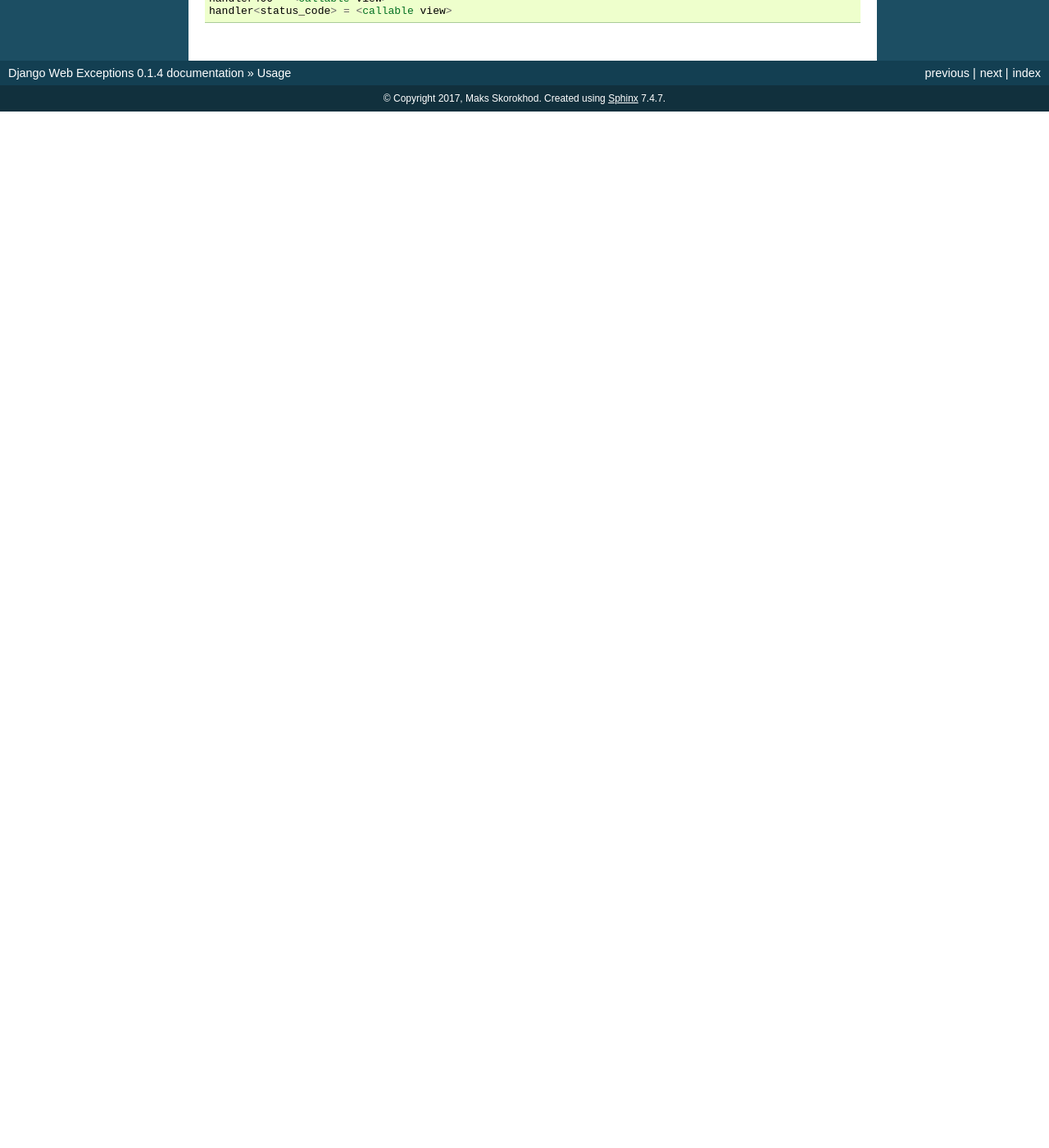
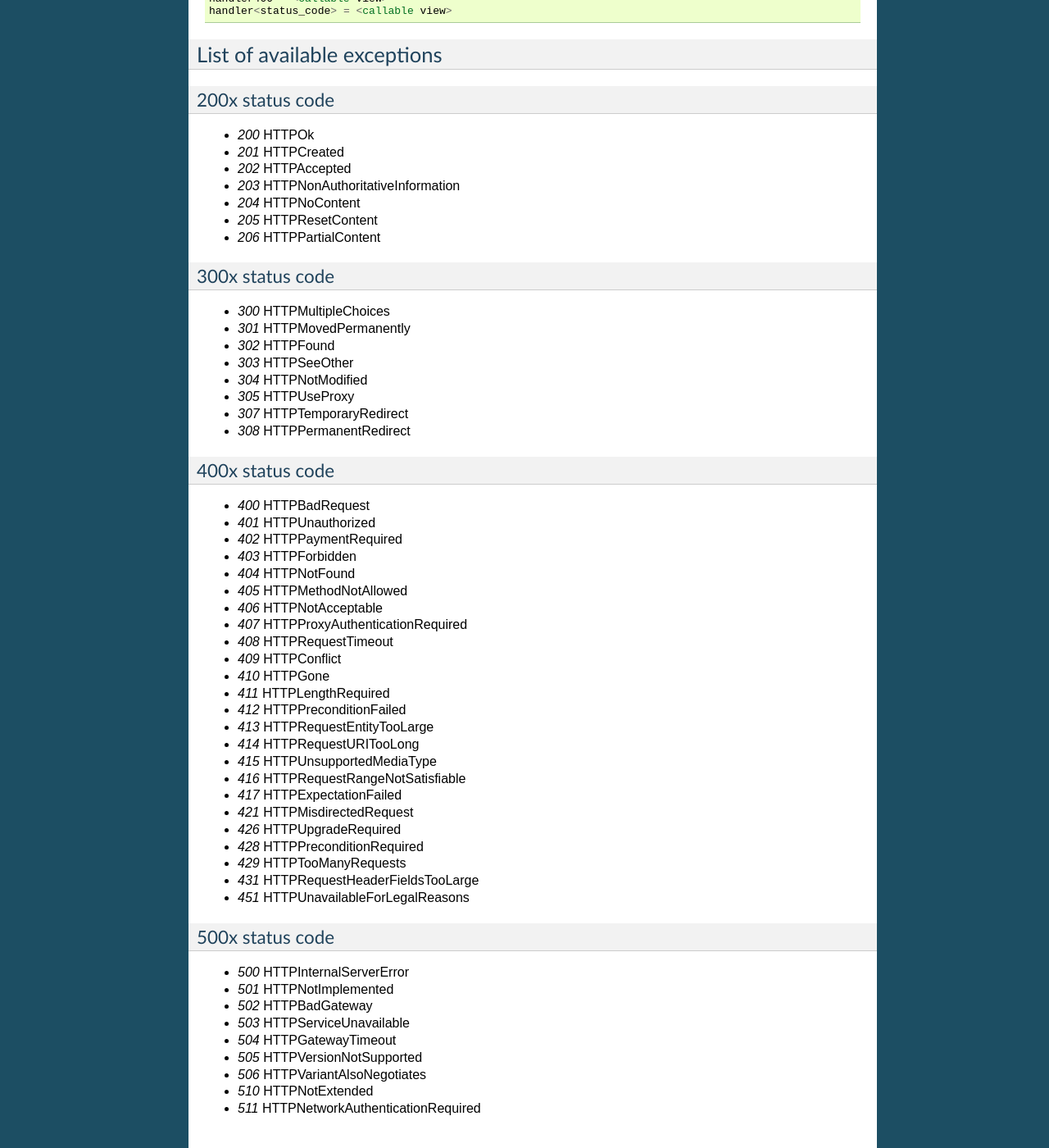
Before and after one commit to samael500/web-exceptions, a Sphinx documentation site: the page built from docs/usage.rst, in a window 1280 px wide and 1400 px high, scrolled down 1075 px. Shown: the whole window at 82% size. Built offline with Sphinx 7.4.7, drawn with Linux system fonts in a browser that asks for light colours; before the commit the page ends 1211 px from its top, so only the background shows below that; some of the changed text lies outside the part shown.

Commit message:
:memo: upd docs

```diff
--- a/docs/index.rst
+++ b/docs/index.rst
@@ -14,7 +14,6 @@ Contents:
    readme
    installation
    usage
-   modules
    contributing
    authors
    history
--- a/docs/usage.rst
+++ b/docs/usage.rst
@@ -72,3 +72,71 @@ defined in `urls.py` like `django error handlers`_.
 
 
 .. _django error handlers: https://docs.djangoproject.com/en/1.11/topics/http/views/#customizing-error-views
+
+
+List of available exceptions
+----------------------------
+
+200x status code
+~~~~~~~~~~~~~~~~
+
+- `200` HTTPOk
+- `201` HTTPCreated
+- `202` HTTPAccepted
+- `203` HTTPNonAuthoritativeInformation
+- `204` HTTPNoContent
+- `205` HTTPResetContent
+- `206` HTTPPartialContent
+
+300x status code
+~~~~~~~~~~~~~~~~
+
+- `300` HTTPMultipleChoices
+- `301` HTTPMovedPermanently
+- `302` HTTPFound
+- `303` HTTPSeeOther
+- `304` HTTPNotModified
+- `305` HTTPUseProxy
+- `307` HTTPTemporaryRedirect
+- `308` HTTPPermanentRedirect
+
+400x status code
+~~~~~~~~~~~~~~~~
+
+- `400` HTTPBadRequest
+- `401` HTTPUnauthorized
+- `402` HTTPPaymentRequired
+- `403` HTTPForbidden
+- `404` HTTPNotFound
+- `405` HTTPMethodNotAllowed
+- `406` HTTPNotAcceptable
+- `407` HTTPProxyAuthenticationRequired
+- `408` HTTPRequestTimeout
+- `409` HTTPConflict
+- `410` HTTPGone
+- `411` HTTPLengthRequired
+- `412` HTTPPreconditionFailed
+- `413` HTTPRequestEntityTooLarge
+- `414` HTTPRequestURITooLong
+- `415` HTTPUnsupportedMediaType
+- `416` HTTPRequestRangeNotSatisfiable
+- `417` HTTPExpectationFailed
+- `421` HTTPMisdirectedRequest
+- `426` HTTPUpgradeRequired
+- `428` HTTPPreconditionRequired
+- `429` HTTPTooManyRequests
+- `431` HTTPRequestHeaderFieldsTooLarge
+- `451` HTTPUnavailableForLegalReasons
+
+500x status code
+~~~~~~~~~~~~~~~~
+
+- `500` HTTPInternalServerError
+- `501` HTTPNotImplemented
+- `502` HTTPBadGateway
+- `503` HTTPServiceUnavailable
+- `504` HTTPGatewayTimeout
+- `505` HTTPVersionNotSupported
+- `506` HTTPVariantAlsoNegotiates
+- `510` HTTPNotExtended
+- `511` HTTPNetworkAuthenticationRequired
```
